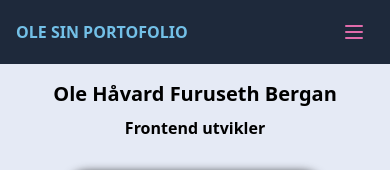
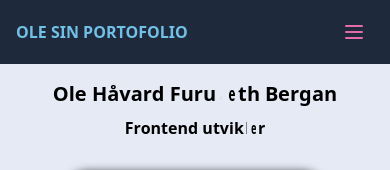
Before and after one commit to OleKoderNo/portofolio-with-tailwind, a Next.js app: page / in a window 390 px wide. Shown: the top 170 px of the page. Built offline with nearby package versions, Linux system fonts and the light colour scheme.

Commit message:
Made flip animation h1 h2 for landingpage

```diff
--- /dev/null
+++ b/components/movingText.js
@@ -0,0 +1,53 @@
+export default function MovingText() {
+    return (
+        <>
+            <h1 className="waviy text-xl md:text-3xl">
+                <span style={{ '--i': 1 }}>O</span>
+                <span style={{ '--i': 2 }}>l</span>
+                <span style={{ '--i': 3 }}>e</span>
+                {' '}
+                <span style={{ '--i': 4 }}>H</span>
+                <span style={{ '--i': 5 }}>å</span>
+                <span style={{ '--i': 6 }}>v</span>
+                <span style={{ '--i': 7 }}>a</span>
+                <span style={{ '--i': 8 }}>r</span>
+                <span style={{ '--i': 9 }}>d</span>
+                {' '}
+                <span style={{ '--i': 10 }}>F</span>
+                <span style={{ '--i': 11 }}>u</span>
+                <span style={{ '--i': 12 }}>r</span>
+                <span style={{ '--i': 13 }}>u</span>
+                <span style={{ '--i': 14 }}>s</span>
+                <span style={{ '--i': 15 }}>e</span>
+                <span style={{ '--i': 16 }}>t</span>
+                <span style={{ '--i': 17 }}>h</span>
+                {' '}
+                <span style={{ '--i': 18 }}>B</span>
+                <span style={{ '--i': 19 }}>e</span>
+                <span style={{ '--i': 20 }}>r</span>
+                <span style={{ '--i': 21 }}>g</span>
+                <span style={{ '--i': 22 }}>a</span>
+                <span style={{ '--i': 23 }}>n</span>
+            </h1>
+            <h2 className="waviy mt-2 text-l md:text-2xl">
+                <span style={{ '--i': 1 }}>F</span>
+                <span style={{ '--i': 2 }}>r</span>
+                <span style={{ '--i': 3 }}>o</span>
+                <span style={{ '--i': 4 }}>n</span>
+                <span style={{ '--i': 5 }}>t</span>
+                <span style={{ '--i': 6 }}>e</span>
+                <span style={{ '--i': 7 }}>n</span>
+                <span style={{ '--i': 8 }}>d</span>
+                {' '}
+                <span style={{ '--i': 9 }}>u</span>
+                <span style={{ '--i': 10 }}>t</span>
+                <span style={{ '--i': 11 }}>v</span>
+                <span style={{ '--i': 12 }}>i</span>
+                <span style={{ '--i': 13 }}>k</span>
+                <span style={{ '--i': 14 }}>l</span>
+                <span style={{ '--i': 15 }}>e</span>
+                <span style={{ '--i': 16 }}>r</span>
+            </h2>
+        </>
+    )
+}
--- a/pages/index.js
+++ b/pages/index.js
@@ -4,6 +4,7 @@ import { Inter } from "@next/font/google";
 import Selfie from "../public/pic_of_ole.jpg";
 import Link from "next/link";
 import ProjectsCardComponents from "@/components/projectsCardComponent";
+import MovingText from "@/components/movingText";
 
 const inter = Inter({ subsets: ["latin"] });
 
@@ -31,16 +32,7 @@ export default function Home() {
       <header
         className="pb-8 mx-auto font-bold text-center"
       >
-        <h1
-          className="text-xl md:text-3xl"
-        >
-          Ole Håvard Furuseth Bergan
-        </h1>
-        <h2
-          className="mt-2 text-l md:text-2xl"
-        >
-          Frontend utvikler
-        </h2>
+        <MovingText />
       </header>
       <main
         className="mx-auto max-w-7xl"
--- a/styles/globals.css
+++ b/styles/globals.css
@@ -2,7 +2,21 @@
 @tailwind components;
 @tailwind utilities;
 
-
 body{
     background-color: #e5eaf5;
 }
+
+.waviy {
+    position: relative;
+  }
+  .waviy span {
+    position: relative;
+    display: inline-block;
+    animation: flip 3s;
+    animation-delay: calc(.2s * var(--i))
+  }
+  @keyframes flip {
+    0%,80% {
+      transform: rotateY(360deg)
+    }
+  }
```
